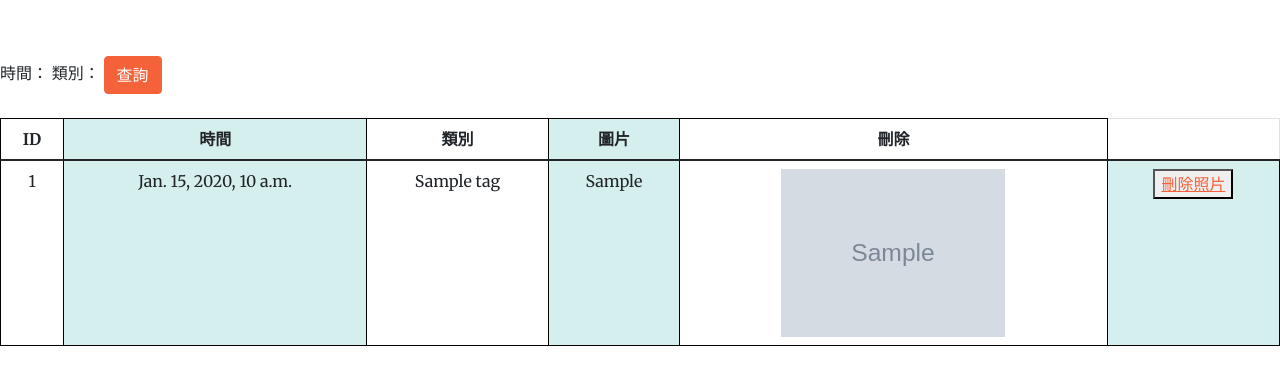
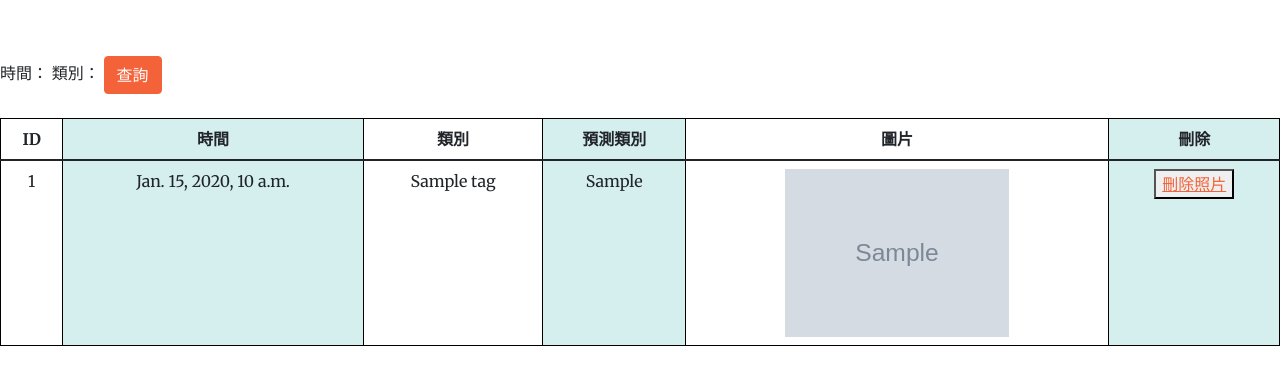
Before and after one commit to cycnqu/Alzheimer_web, a Django app: template Alzheimer_web/templates/listall.html in a window 1280 px wide. Shown: the part 72-457 px from the top of the page. Run offline with Django 4.2, Linux system fonts and the light colour scheme; the template is opened without the code that fills it: most values are stand-ins (such as "Sample title", 1, 10 or a date in 2020); grey boxes marked "Sample" are stand-in pictures; some libraries are stand-ins or nearby versions.

Commit message:
Update listall.html

```diff
--- a/Alzheimer_web/templates/listall.html
+++ b/Alzheimer_web/templates/listall.html
@@ -83,6 +83,7 @@
               <th>ID</th>
               <th>時間</th>
               <th>類別</th>
+              <th>預測類別</th>
               <th>圖片</th>
               <th>刪除</th>
           </thead>
```
